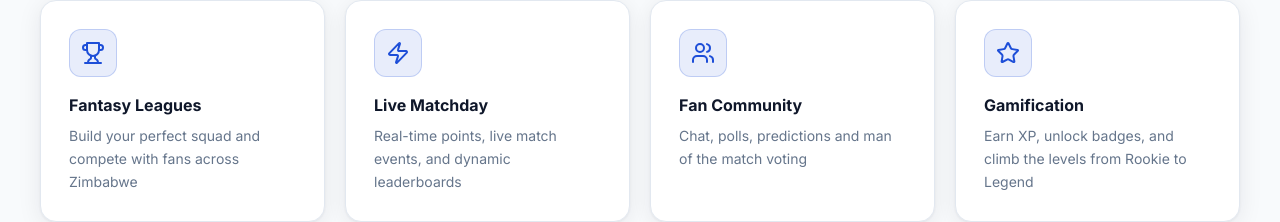
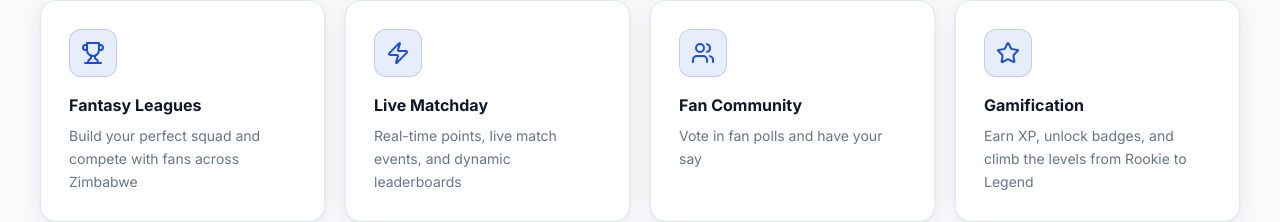
Before and after one commit to chawawac-personal/scottland-fantasy-league-demo, a Next.js app: page / in a window 1280 px wide. Shown: the part 1073-1295 px from the top of the page. Built offline with nearby package versions, Linux system fonts and the light colour scheme.

Commit message:
Fix community feature desc to reflect polls-only tab
Co-Authored-By: Claude Sonnet 4.6 <noreply@anthropic.com>

```diff
--- a/app/page.tsx
+++ b/app/page.tsx
@@ -7,7 +7,7 @@ import { Trophy, Zap, Users, ChevronRight, Star, Shield } from "lucide-react";
 const features = [
   { icon: Trophy, title: "Fantasy Leagues", desc: "Build your perfect squad and compete with fans across Zimbabwe" },
   { icon: Zap, title: "Live Matchday", desc: "Real-time points, live match events, and dynamic leaderboards" },
-  { icon: Users, title: "Fan Community", desc: "Chat, polls, predictions and man of the match voting" },
+  { icon: Users, title: "Fan Community", desc: "Vote in fan polls and have your say" },
   { icon: Star, title: "Gamification", desc: "Earn XP, unlock badges, and climb the levels from Rookie to Legend" },
 ];
 
```
